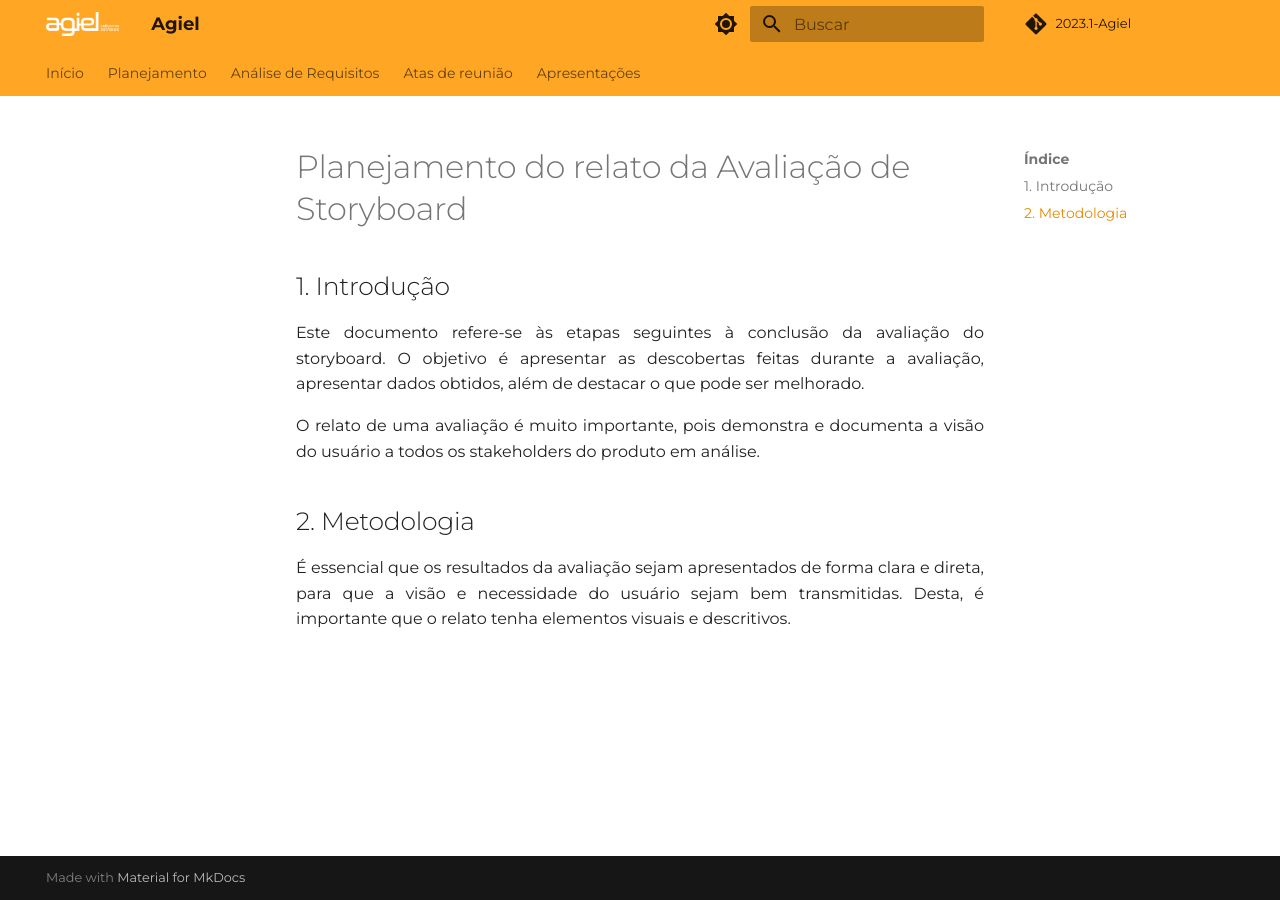
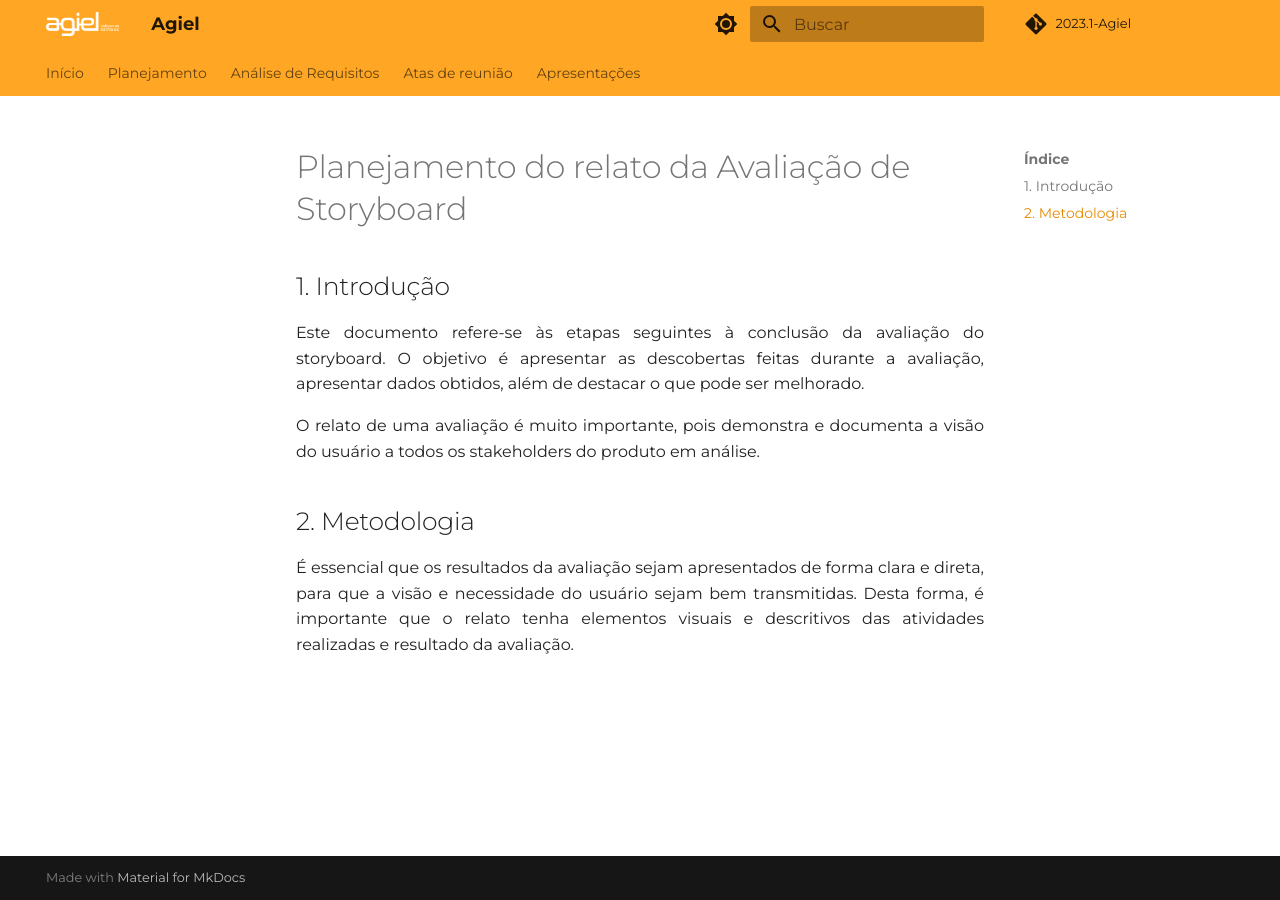
Before and after one commit to Interacao-Humano-Computador/2023.1-Agiel, an MkDocs documentation site: the page built from docs/desenvolvimento/storyboard/planejamento_relato_avaliacao_storyboard.md, in a window 1280 px wide. Built offline with MkDocs 1.6.1 and Material for MkDocs 9.7.7, drawn with Linux system fonts in a browser that asks for light colours; some web fonts are replaced; comment, search, counter and statistics services are not loaded.

Commit message:
corrigindo erro gramatical na introdução: metodologia

```diff
--- a/docs/desenvolvimento/storyboard/planejamento_relato_avaliacao_storyboard.md
+++ b/docs/desenvolvimento/storyboard/planejamento_relato_avaliacao_storyboard.md
@@ -10,5 +10,5 @@ O relato de uma avaliação é muito importante, pois demonstra e documenta a vi
 
 ## 2. Metodologia
 <p align="justify">
-É essencial que os resultados da avaliação sejam apresentados de forma clara e direta, para que a visão e necessidade do usuário sejam bem transmitidas. Desta, é importante que o relato tenha elementos visuais e descritivos.
+É essencial que os resultados da avaliação sejam apresentados de forma clara e direta, para que a visão e necessidade do usuário sejam bem transmitidas. Desta forma, é importante que o relato tenha elementos visuais e descritivos das atividades realizadas e resultado da avaliação.
 </p>
```
